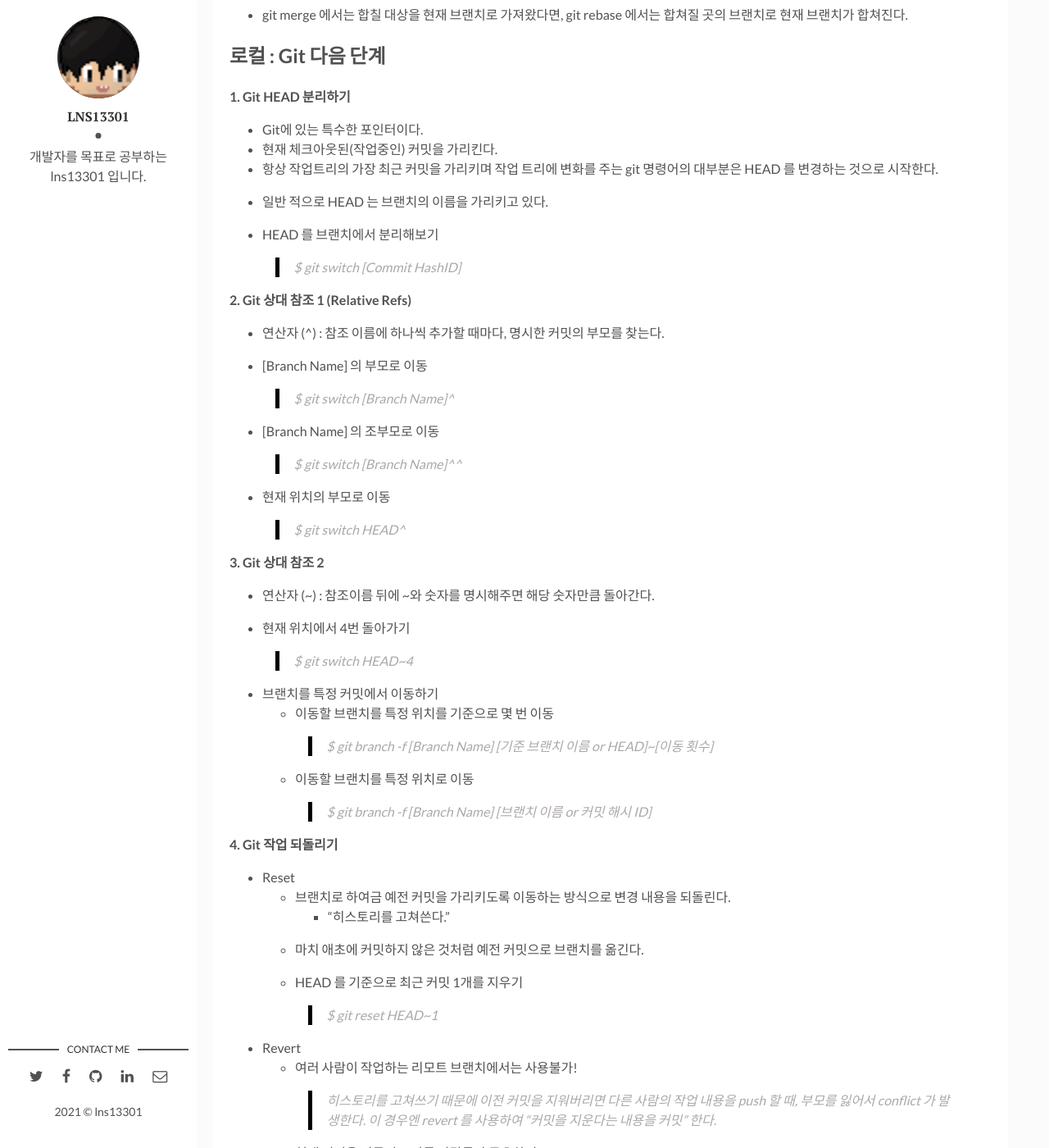
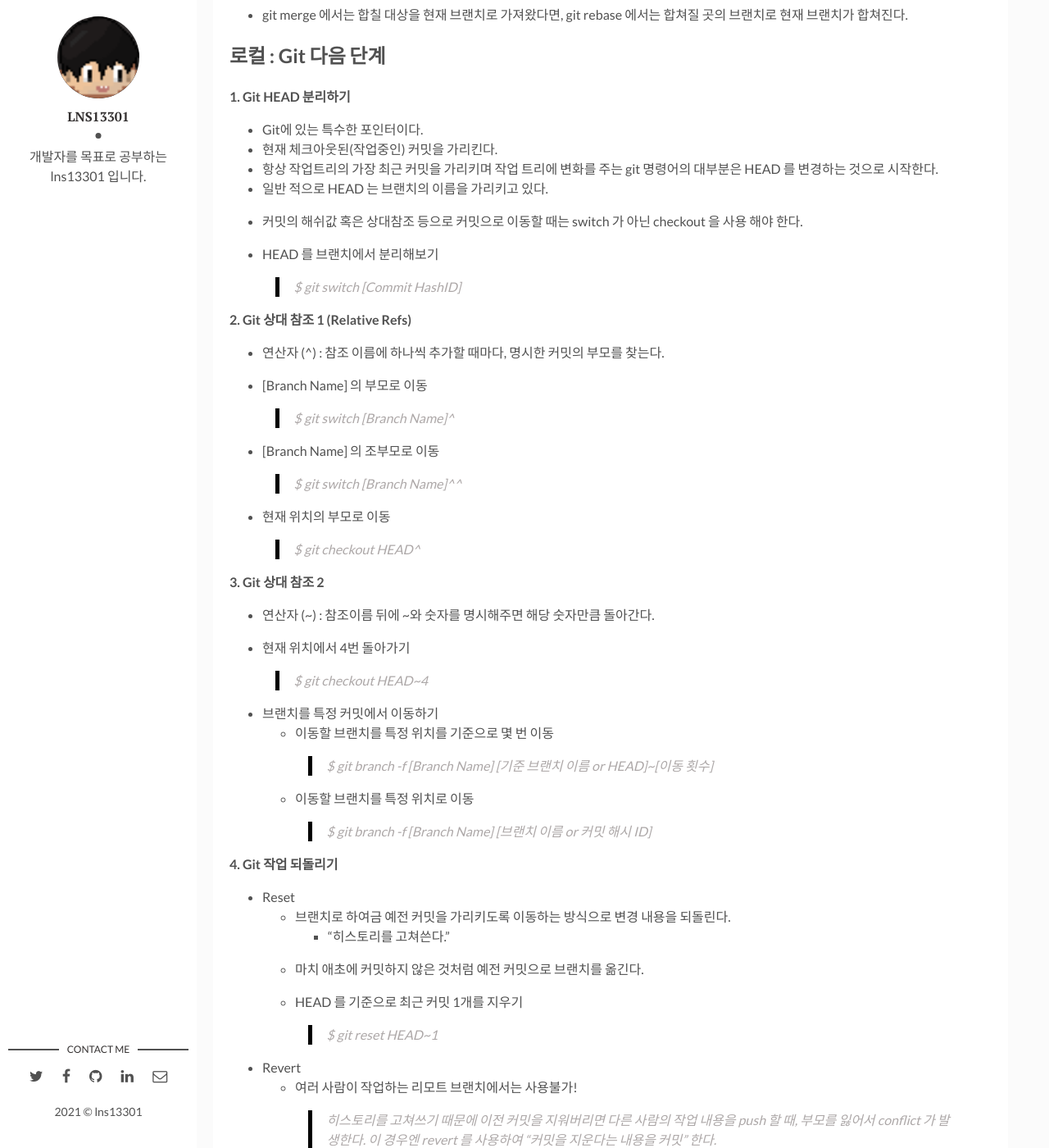
Before and after one commit to lns13301/github-blog, a Jekyll site: the page built from _posts/2021-02-10-git-commands-tutorial.markdown, in a window 1280 px wide and 1400 px high, scrolled down 5104 px. Shown: the whole window at 82% size. Built offline with Jekyll 4.4.1, drawn with Linux system fonts in a browser that asks for light colours; comment, search, counter and statistics services are not loaded.

Commit message:
docs: 커밋간 이동 시 switch -> checkout 사용으로 내용 변경

```diff
--- a/_posts/2021-02-10-git-commands-tutorial.markdown
+++ b/_posts/2021-02-10-git-commands-tutorial.markdown
@@ -173,6 +173,7 @@ tags: Git Study
 - 현재 체크아웃된(작업중인) 커밋을 가리킨다.
 - 항상 작업트리의 가장 최근 커밋을 가리키며 작업 트리에 변화를 주는 git 명령어의 대부분은 HEAD 를 변경하는 것으로 시작한다.
 - 일반 적으로 HEAD 는 브랜치의 이름을 가리키고 있다.
+- 커밋의 해쉬값 혹은 상대참조 등으로 커밋으로 이동할 때는 switch 가 아닌 checkout 을 사용 해야 한다.
 
 - HEAD 를 브랜치에서 분리해보기
 	> $ git switch [Commit HashID]
@@ -186,14 +187,14 @@ tags: Git Study
 - [Branch Name] 의 조부모로 이동
 	> $ git switch [Branch Name]^^
 - 현재 위치의 부모로 이동
-	> $ git switch HEAD^
+	> $ git checkout HEAD^
 
 **3. Git 상대 참조 2**
 
 - 연산자 (~) : 참조이름 뒤에 ~와 숫자를 명시해주면 해당 숫자만큼 돌아간다.
 
 - 현재 위치에서 4번 돌아가기
-	> $ git switch HEAD~4
+	> $ git checkout HEAD~4
 - 브랜치를 특정 커밋에서 이동하기
 	- 이동할 브랜치를 특정 위치를 기준으로 몇 번 이동
 		> $ git branch -f [Branch Name] [기준 브랜치 이름 or HEAD]~[이동 횟수]
```
